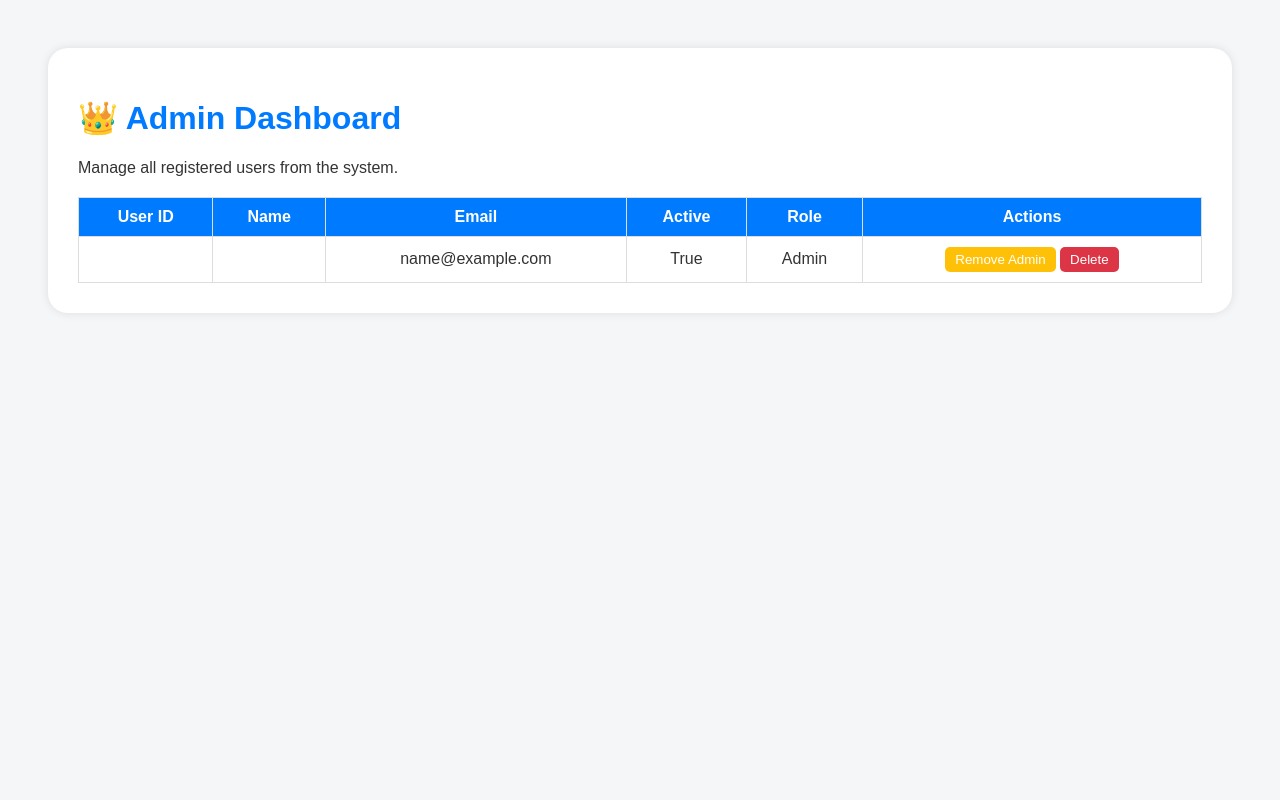
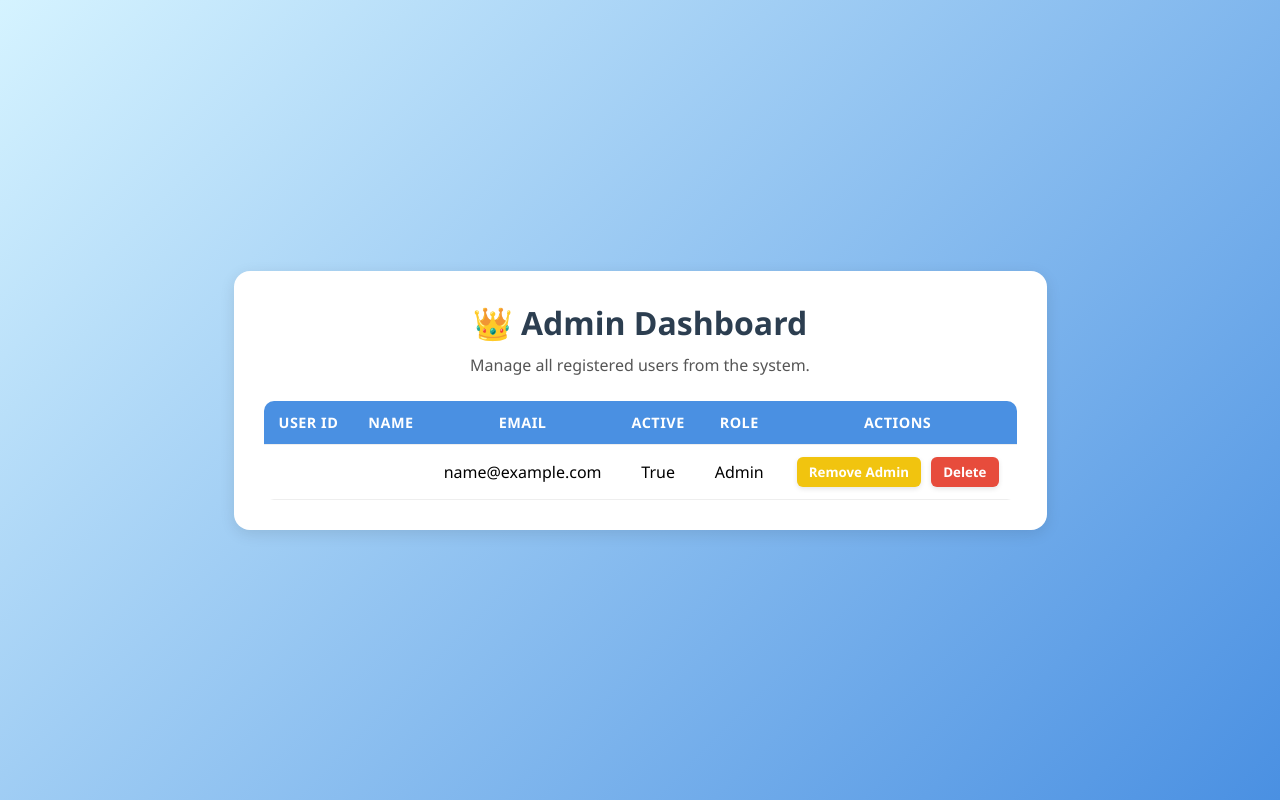
Before and after one commit to 7richelle/IMprov, a Django app: template self_productivity/productivity_app/templates/admin_dashboard.html in a window 1280 px wide. Run offline with Django 5.2, Linux system fonts and the light colour scheme; the template is opened without the code that fills it: values that come from a table or form of the project are taken from there, others are empty; tables that the repository leaves empty hold one stand-in row (values such as "Sample post").

Commit message:
admin css updated

```diff
--- a/self_productivity/productivity_app/static/admin_dashboard.css
+++ b/self_productivity/productivity_app/static/admin_dashboard.css
@@ -1,45 +1,173 @@
-body {
-  font-family: 'Poppins', sans-serif;
-  background: #f4f6f8;
-  color: #333;
-  padding: 40px;
+* {
+  margin: 0;
+  padding: 0;
+  box-sizing: border-box;
+  font-family: "Segoe UI", sans-serif;
 }
 
+body {
+  background: linear-gradient(135deg, #D5F3FF, #4A90E2);
+  display: flex;
+  justify-content: center;
+  align-items: center;
+  min-height: 100vh;
+}
+
+.dashboard {
+  background: #fff;
+  width: 90%;
+  max-width: 1500px;
+  border-radius: 12px;
+  box-shadow: 0 4px 20px rgba(0,0,0,0.15);
+  padding: 30px 40px;
+  min-height: 700px;
+}
+
+/* ─── Top Bar ──────────────────────────────── */
+.top-bar {
+  display: flex;
+  justify-content: space-between;
+  align-items: center;
+  margin-bottom: 30px;
+}
+
+.home-link {
+  text-decoration: none;
+  color: #4A90E2;
+  font-weight: bold;
+  font-size: 1rem;
+}
+
+.right-buttons {
+  display: flex;
+  align-items: center;
+  gap: 20px;
+}
+
+.progress-link {
+  text-decoration: none;
+  color: #4A90E2;
+  font-weight: bold;
+  font-size: 1rem;
+}
+
+.logout-btn {
+  background: #e74c3c;
+  color: white;
+  border: none;
+  padding: 8px 14px;
+  border-radius: 6px;
+  cursor: pointer;
+  font-weight: bold;
+}
+
+.logout-btn:hover {
+  background: #c0392b;
+}
+
+/* ─── Admin Container ─────────────────────── */
 .admin-container {
   background: white;
-  border-radius: 20px;
+  border-radius: 16px;
   padding: 30px;
-  box-shadow: 0 0 10px rgba(0,0,0,0.1);
+  box-shadow: 0 4px 15px rgba(0,0,0,0.1);
 }
 
-h1 {
-  color: #007bff;
+.admin-container h1 {
+  color: #2c3e50;
+  text-align: center;
+  margin-bottom: 10px;
+}
+
+.admin-container p {
+  text-align: center;
+  color: #555;
+  margin-bottom: 25px;
+}
+
+/* ─── Messages ───────────────────────────── */
+.messages {
+  margin-bottom: 20px;
+  text-align: center;
+}
+
+.alert {
+  background: #dff9fb;
+  color: #2c3e50;
+  padding: 10px;
+  border-radius: 6px;
+  display: inline-block;
+}
+
+/* ─── Table ──────────────────────────────── */
+.table-wrapper {
+  overflow-x: auto;
 }
 
 .user-table {
   width: 100%;
   border-collapse: collapse;
-  margin-top: 20px;
+  border-radius: 10px;
+  overflow: hidden;
 }
 
 .user-table th, .user-table td {
-  border: 1px solid #ddd;
-  padding: 10px;
+  padding: 12px 15px;
   text-align: center;
+  border-bottom: 1px solid #eee;
 }
 
 .user-table th {
-  background-color: #007bff;
+  background-color: #4A90E2;
   color: white;
+  text-transform: uppercase;
+  font-size: 0.9rem;
+  letter-spacing: 0.5px;
 }
 
+.user-table tr:hover {
+  background: #f7faff;
+  transition: 0.3s;
+}
+
+/* ─── Badges ─────────────────────────────── */
+.badge {
+  padding: 5px 10px;
+  border-radius: 12px;
+  color: white;
+  font-size: 0.85rem;
+  font-weight: 600;
+}
+
+.badge.active { background: #27ae60; }
+.badge.inactive { background: #95a5a6; }
+.badge.admin { background: #f39c12; }
+.badge.user { background: #3498db; }
+
+/* ─── Buttons ───────────────────────────── */
 .btn {
   border: none;
-  padding: 5px 10px;
-  border-radius: 5px;
+  border-radius: 6px;
+  padding: 6px 12px;
   cursor: pointer;
+  font-weight: bold;
+  color: white;
+  margin: 0 3px;
+  box-shadow: 0 2px 5px rgba(0,0,0,0.1);
+  transition: transform 0.2s ease, opacity 0.3s ease;
 }
 
-.btn.promote { background-color: #28a745; color: white; }
-.btn.remove { background-color: #ffc107; color: white; }
-.btn.delete { background-color: #dc3545; color: white; }
+.btn:hover {
+  transform: translateY(-2px);
+  opacity: 0.9;
+}
+
+.btn.promote { background-color: #28a745; }
+.btn.remove { background-color: #f1c40f; color: #fff; }
+.btn.delete { background-color: #e74c3c; }
+
+.actions {
+  display: flex;
+  justify-content: center;
+  flex-wrap: wrap;
+}
```
